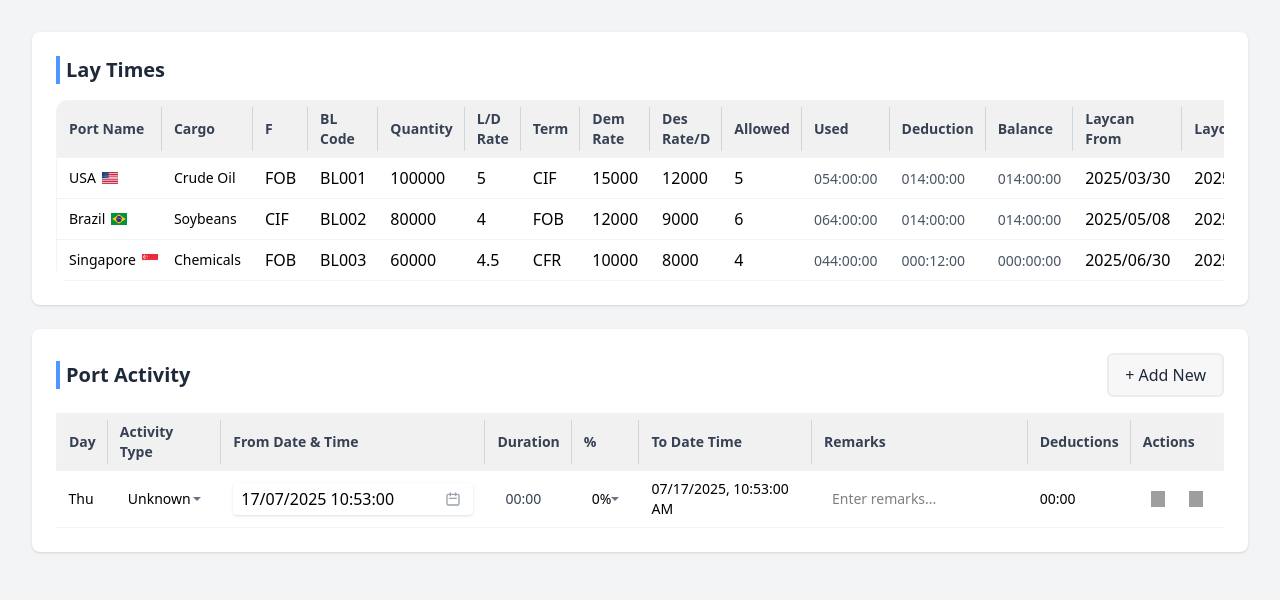
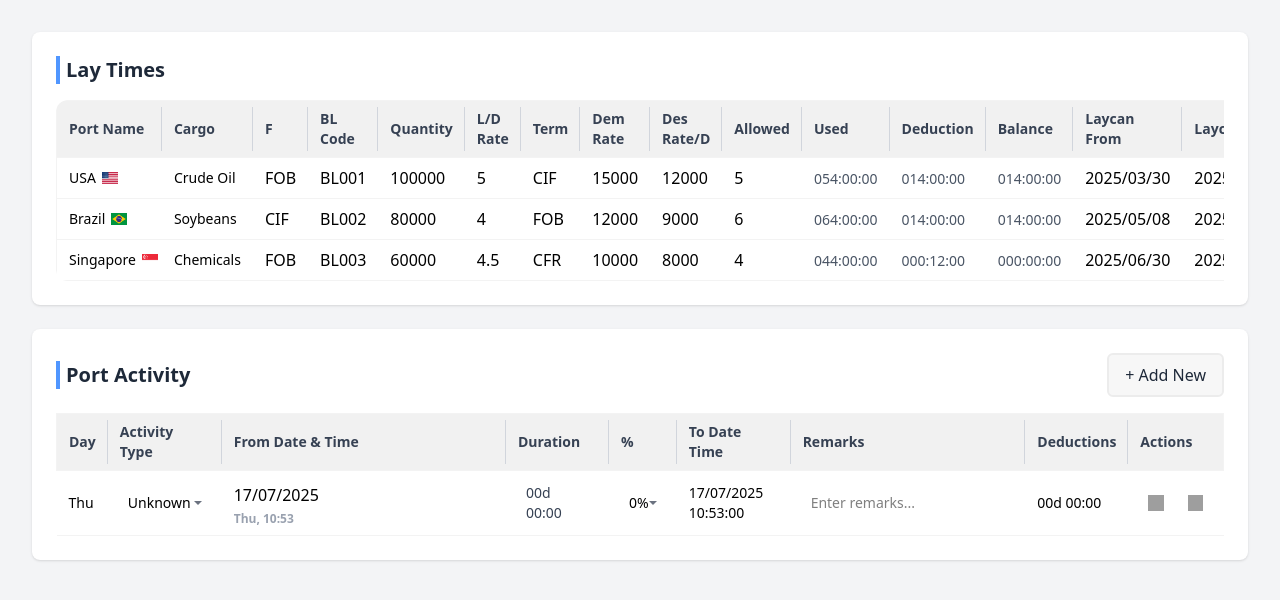
Before and after one commit to NimaRahimiJahandide/port-activity, a Vue app: page / in a window 1280 px wide. Shown: the top 600 px of the page. Built offline with nearby package versions, Linux system fonts and the light colour scheme; grey boxes are pictures that could not be loaded.

Commit message:
bug fix ui PortActivity table

```diff
--- a/src/components/CustomDatepicker.vue
+++ b/src/components/CustomDatepicker.vue
@@ -4,12 +4,6 @@
     <div class="relative">
       <input type="text" :value="displayValue" @click="togglePicker" @keydown="handleKeydown" :class="inputClass"
         readonly :placeholder="placeholder" />
-      <span class="absolute right-3 top-1/2 transform -translate-y-1/2 text-gray-400 pointer-events-none">
-        <svg xmlns="http://www.w3.org/2000/svg" class="h-4 w-4" fill="none" viewBox="0 0 24 24" stroke="currentColor">
-          <path stroke-linecap="round" stroke-linejoin="round" stroke-width="2"
-            d="M8 7V3m8 4V3m-9 8h10M5 21h14a2 2 0 002-2V7a2 2 0 00-2-2H5a2 2 0 00-2 2v12a2 2 0 002 2z" />
-        </svg>
-      </span>
     </div>
 
     <!-- Calendar popup -->
--- a/src/components/PortActivityRow.vue
+++ b/src/components/PortActivityRow.vue
@@ -15,17 +15,20 @@
             <CustomDatepicker
                 v-model="row.fromDate"
                 :enable-time-picker="true"
-                :format="'dd/MM/yyyy HH:mm:ss'"
+                :format="'dd/MM/yyyy'"
                 @update:model-value="onDateTimeChange"
-                input-class="w-full px-2 py-1 rounded text-base focus:outline-none focus:ring-2 focus:ring-blue-500 shadow-sm pr-10"
+                input-class="w-full py-1 rounded text-base focus:outline-none focus:border-none pr-10"
                 placeholder="Select date and time..."
             />
+            <span class="block font-bold text-xs text-gray-400">
+                {{ formatWeekday(row.fromDate) }}, {{ formatTimeOnly(row.fromDate) }}
+            </span>
         </td>
 
         <!-- Duration -->
         <td class="px-3 py-2">
             <span class="block w-full px-2 py-1 rounded text-sm text-gray-700">
-                {{ row.duration || '--:--' }}
+                {{ formatDuration(row.duration) }}
             </span>
         </td>
 
@@ -36,7 +39,7 @@
 
         <!-- To Date & Time -->
         <td class="px-3 py-2 text-sm">
-            {{ formatDateTime(row.toDate) }}
+            <span v-html="formatDateTimeMultiline(row.toDate)"></span>
         </td>
 
         <!-- Remarks -->
@@ -47,7 +50,7 @@
 
         <!-- Deductions -->
         <td class="px-3 py-2 text-sm">
-            {{ row.deductions }}
+            {{ formatDuration(row.deductions) }}
         </td>
 
         <!-- Actions -->
@@ -96,14 +99,26 @@ const emitUpdateDeductions = () => {
 const formatDateTime = (dateTimeString) => {
     if (!dateTimeString) return ''
     const date = new Date(dateTimeString)
-    return date.toLocaleString('en-US', {
-        year: 'numeric',
-        month: '2-digit',
-        day: '2-digit',
-        hour: '2-digit',
-        minute: '2-digit',
-        second: '2-digit'
-    })
+    // Format: dd/MM/yyyy, HH:mm:ss (24-hour, no AM/PM)
+    const day = String(date.getDate()).padStart(2, '0')
+    const month = String(date.getMonth() + 1).padStart(2, '0')
+    const year = date.getFullYear()
+    const hours = String(date.getHours()).padStart(2, '0')
+    const minutes = String(date.getMinutes()).padStart(2, '0')
+    const seconds = String(date.getSeconds()).padStart(2, '0')
+    return `${day}/${month}/${year}, ${hours}:${minutes}:${seconds}`
+}
+
+const formatDateTimeMultiline = (dateTimeString) => {
+    if (!dateTimeString) return ''
+    const date = new Date(dateTimeString)
+    const day = String(date.getDate()).padStart(2, '0')
+    const month = String(date.getMonth() + 1).padStart(2, '0')
+    const year = date.getFullYear()
+    const hours = String(date.getHours()).padStart(2, '0')
+    const minutes = String(date.getMinutes()).padStart(2, '0')
+    const seconds = String(date.getSeconds()).padStart(2, '0')
+    return `${day}/${month}/${year}<br>${hours}:${minutes}:${seconds}`
 }
 
 const formatDay = (dateTimeString) => {
@@ -127,6 +142,37 @@ const onDateTimeChange = (val) => {
     props.row.duration = `${hh}:${mm}:${ss}`
     emitUpdate()
 }
+
+const formatTimeOnly = (dateTimeString) => {
+    if (!dateTimeString) return ''
+    const date = new Date(dateTimeString)
+    return date.toLocaleTimeString('en-GB', { hour: '2-digit', minute: '2-digit'})
+}
+
+const formatWeekday = (dateTimeString) => {
+    if (!dateTimeString) return ''
+    const date = new Date(dateTimeString)
+    return date.toLocaleDateString('en-US', { weekday: 'short' })
+}
+
+const formatDuration = (durationStr) => {
+    if (!durationStr) return '--:--'
+    // Accepts duration as HH:mm:ss or HH:mm
+    const parts = durationStr.split(':').map(Number)
+    let hours = 0, minutes = 0
+    if (parts.length === 3) {
+        hours = parts[0]
+        minutes = parts[1]
+    } else if (parts.length === 2) {
+        hours = parts[0]
+        minutes = parts[1]
+    } else {
+        return durationStr
+    }
+    const days = Math.floor(hours / 24)
+    const remHours = hours % 24
+    return `${days.toString().padStart(2, '0')}d ${remHours.toString().padStart(2, '0')}:${minutes.toString().padStart(2, '0')}`
+}
 </script>
 
 <style scoped>
```
